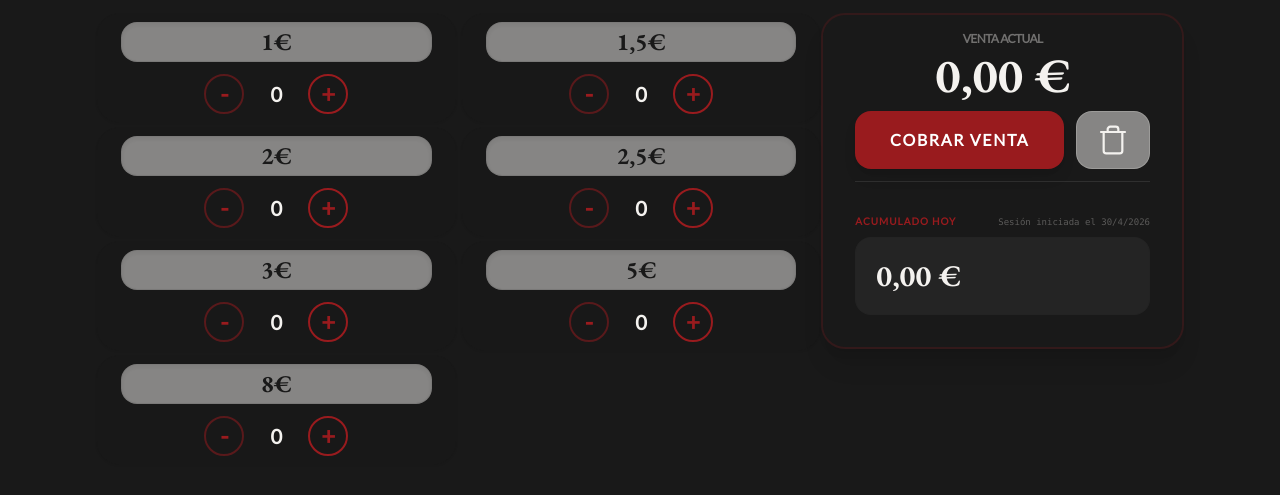
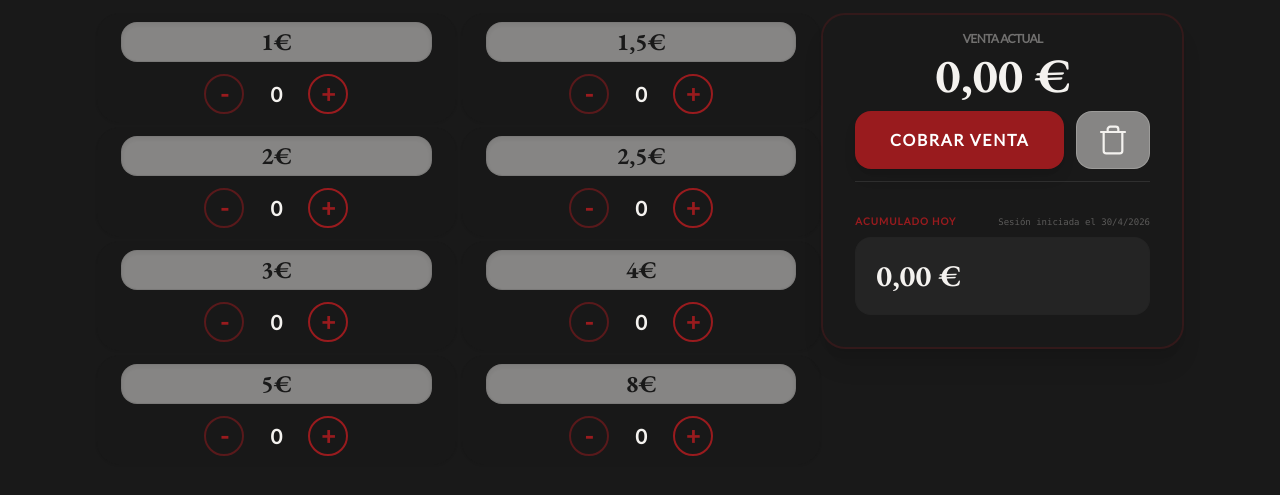
Before and after one commit to sepulcroydoloresmotril/sepulcroydolores-web, an Astro site: page /cruces in a window 1280 px wide. Shown: the part 127-622 px from the top of the page. Built offline with nearby package versions, Linux system fonts and the light colour scheme; Astro itself is replaced by a stand-in of ours; no server answers.

Commit message:
feat: actualizar precios en la calculadora de tickets

```diff
--- a/src/pages/cruces/index.astro
+++ b/src/pages/cruces/index.astro
@@ -3,7 +3,7 @@
 
 
 // Precios definidos
-const prices = [1, 1.5, 2, 2.5, 3, 5, 8];
+const prices = [1, 1.5, 2, 2.5, 3, 4, 5, 8];
 
 // Definimos los colores y estilos exactos de tu web
 ---
```
